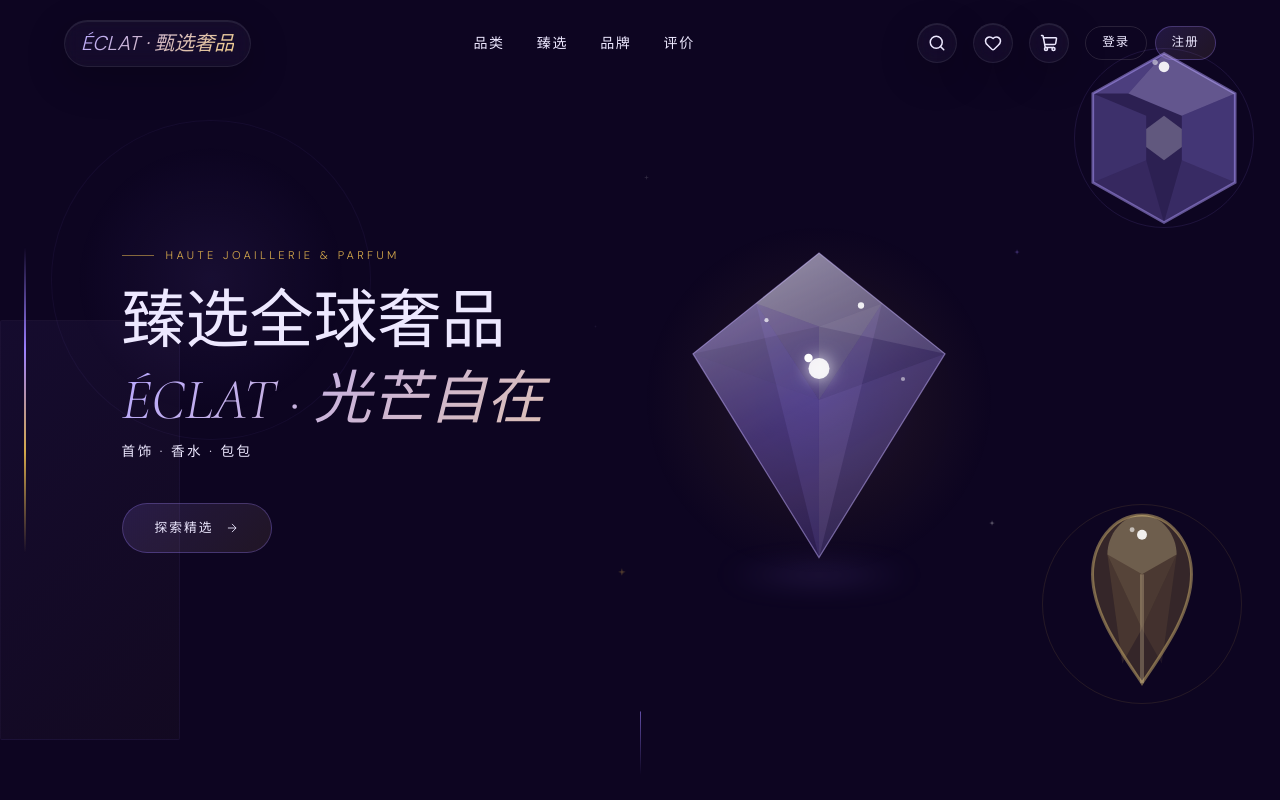
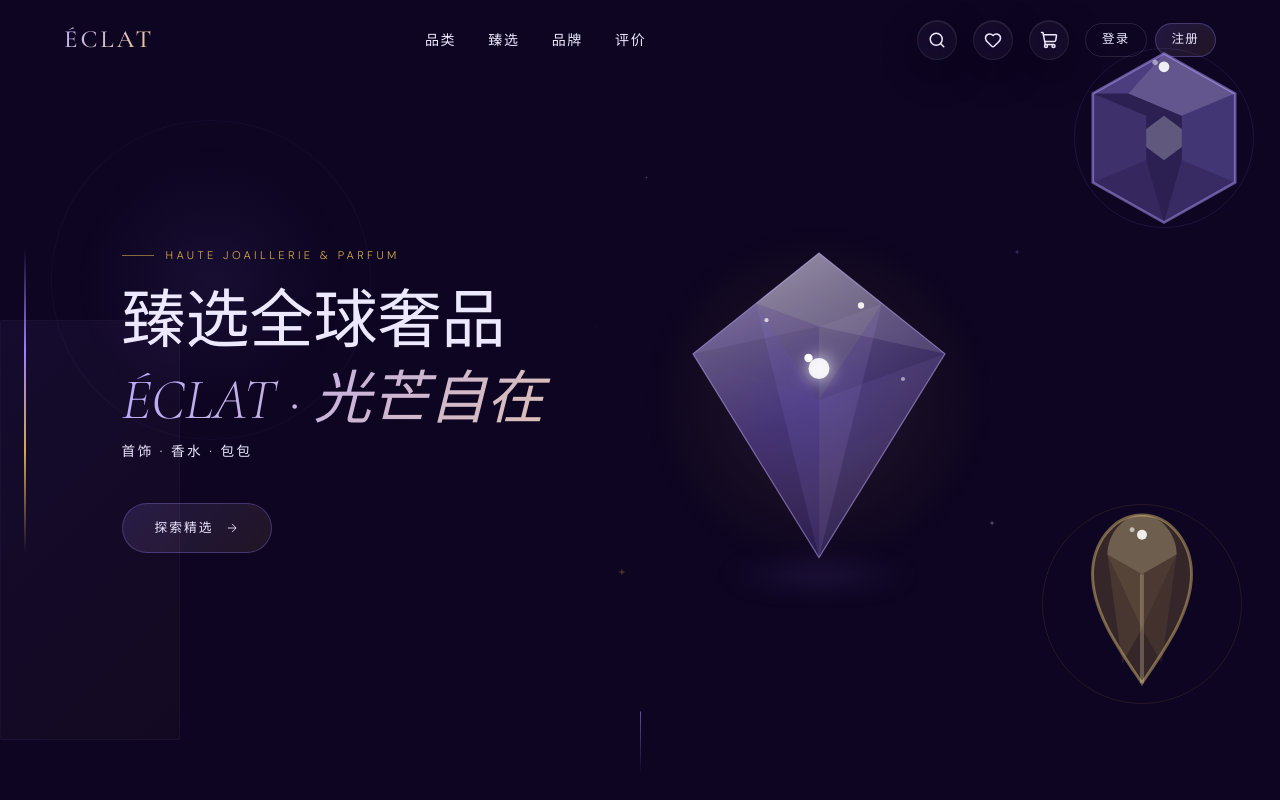
Before and after one commit to xxx-web/eclat-luxury, a React (Vite) app: page / in a window 1280 px wide. Shown: the top 800 px of the page. Built offline with nearby package versions, Linux system fonts and the light colour scheme.

Commit message:
style: Logo 简化为 v29 风格 - 渐变文字 ÉCLAT，去掉玻璃圆角

```diff
--- a/src/components/NavBar.tsx
+++ b/src/components/NavBar.tsx
@@ -38,15 +38,20 @@ export function NavBar() {
       style={{ borderBottom: isScrolled ? '1px solid rgba(240,236,230,0.08)' : 'none' }}
     >
       <div className="max-w-7xl mx-auto px-6 md:px-10 lg:px-16 flex items-center justify-between h-full">
-        {/* Logo */}
-        <div className="luxury-glass rounded-full px-4 py-2">
-          <span className="font-heading italic text-xl" style={{
+        {/* Logo - v29 style: simple gradient text, no glass pill */}
+        <a
+          href="#hero"
+          className="font-serif text-[1.55rem] font-medium"
+          style={{
+            letterSpacing: '0.12em',
             background: 'linear-gradient(135deg, #B8A8FF, #F0CC8A)',
             WebkitBackgroundClip: 'text',
             WebkitTextFillColor: 'transparent',
             backgroundClip: 'text',
-          }}>ÉCLAT · 甄选奢品</span>
-        </div>
+          }}
+        >
+          ÉCLAT
+        </a>
 
         {/* Desktop Nav */}
         <div className="hidden md:flex items-center gap-8">
```
